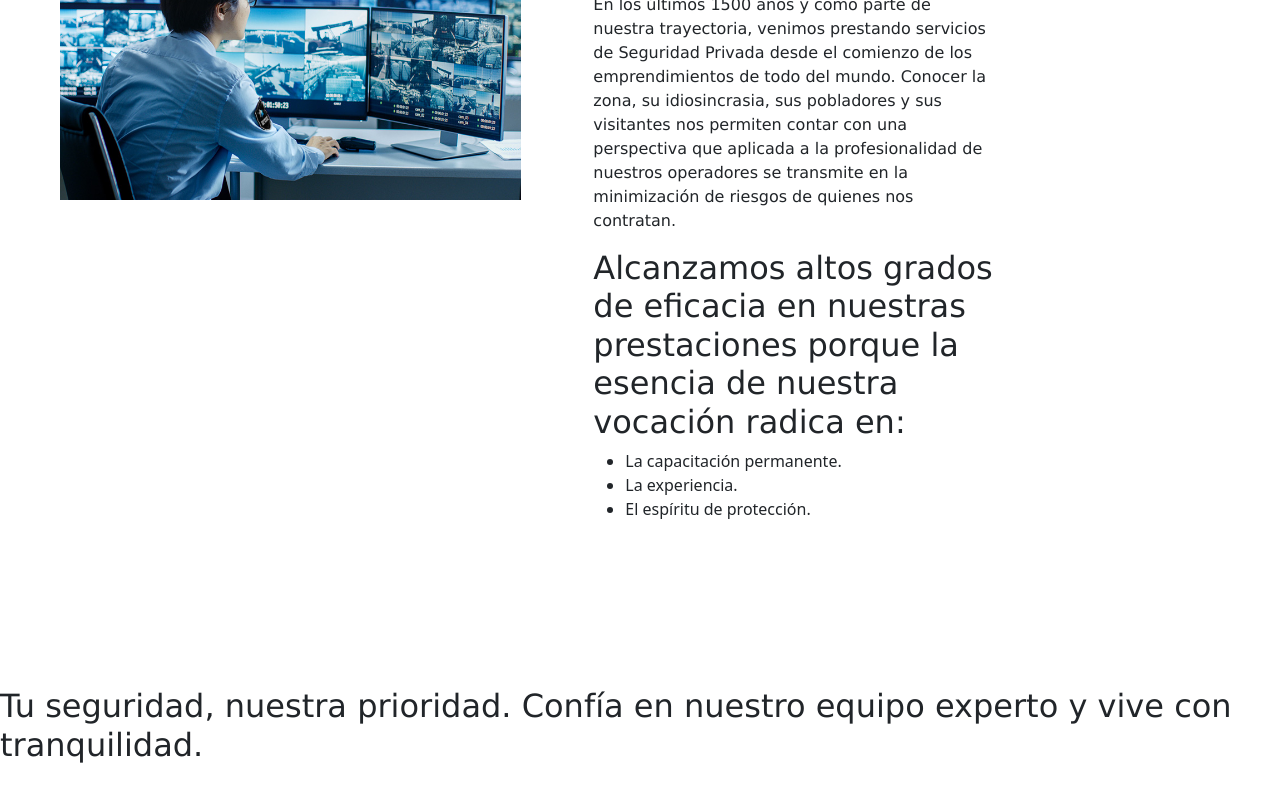
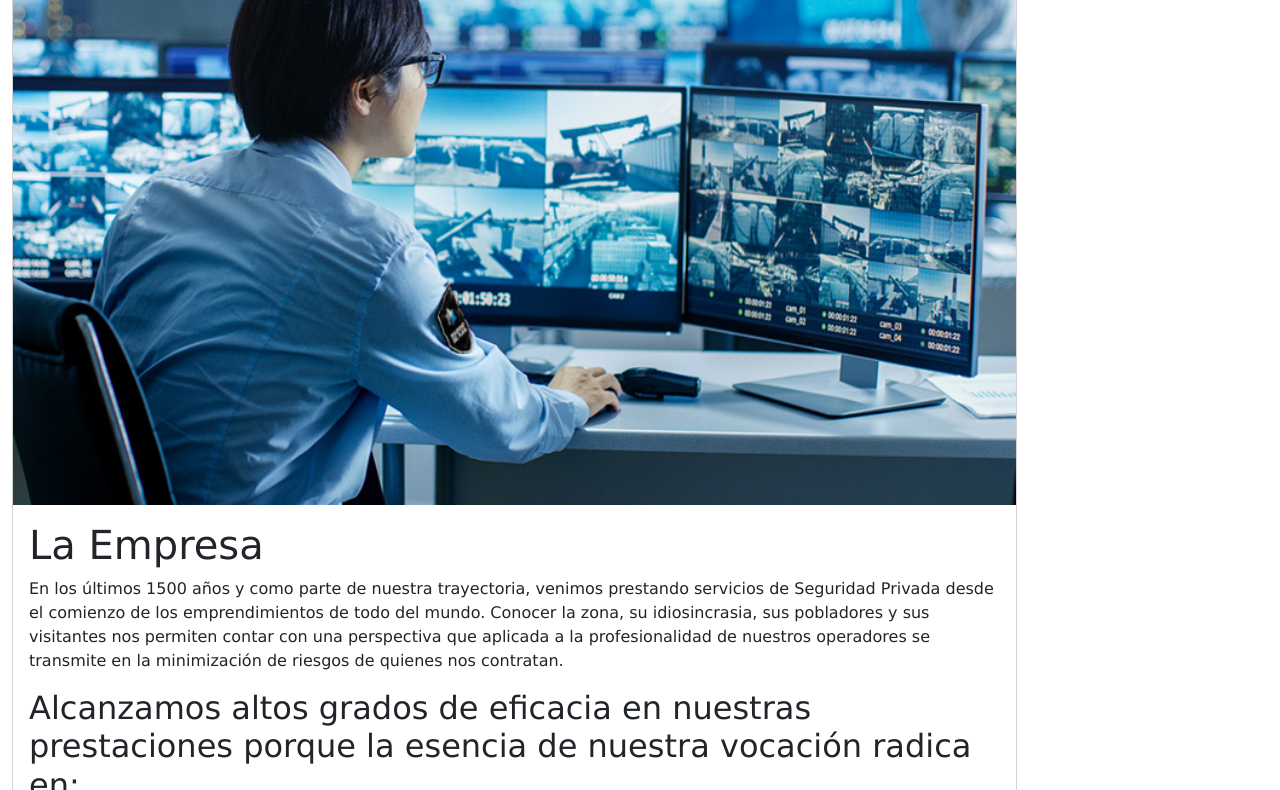
Before and after one commit to TheCrepex/PreEntrega2-Obregon, a plain HTML site: page pages/laempresa.html in a window 1280 px wide. Shown: the part 191-981 px from the top of the page. Drawn offline with nearby package versions, Linux system fonts and the light colour scheme.

Commit message:
Modificacion visual de la empresa

```diff
--- a/pages/laempresa.html
+++ b/pages/laempresa.html
@@ -41,19 +41,13 @@
         </nav>
 </header>
     <main class="container-fluid h-100">
-
-        <div class="row">
-            <aside class="col-5">
-                <div class="ms-5 mt-5">
-                    <img class="img-fluid " src="../assets/img/laempresa.jpg" alt="imagen de la empresa">
-                </div>
-            </aside>
-            <section class="col-4 pt-4 m-5">
-                <div class="g-col-6">
-                    <h1>
+        <div class="card pt-3" style=" width: 80%;">
+            <img src="../assets/img/laempresa.jpg" class="card-img-top" alt="...">
+            <div class="card-body">
+                <h1 class="card-text">
                     La Empresa
                 </h1>
-                    <p>
+                <p class="card-text">
                     En los últimos 1500 años y como parte de nuestra trayectoria,
                     venimos prestando servicios de Seguridad Privada desde el comienzo
                     de los emprendimientos de todo del mundo. Conocer la zona, su
@@ -62,17 +56,16 @@
                     operadores se transmite en la minimización de riesgos de quienes nos
                     contratan.
                 </p>
-                    <h2>
+                <h2 class="card-text">
                     Alcanzamos altos grados de eficacia en nuestras prestaciones porque
                     la esencia de nuestra vocación radica en:
                 </h2>
                 <ul>
-                        <li>La capacitación permanente.</li>
-                        <li>La experiencia.</li>
-                        <li>El espíritu de protección.</li>
+                    <li class="card-text">La capacitación permanente.</li>
+                    <li class="card-text">La experiencia.</li>
+                    <li class="card-text">El espíritu de protección.</li>
                 </ul>
             </div>
-            </section>
         </div>
 
     </main>
```
Lines whose indentation alone changed are shown as unchanged.
